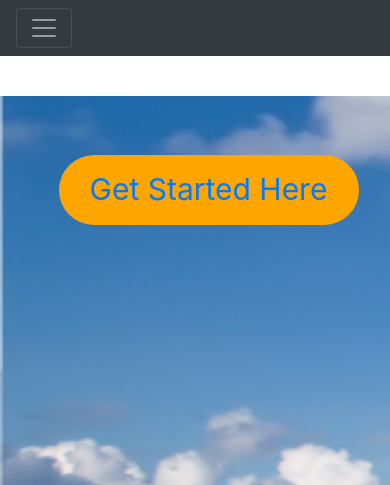
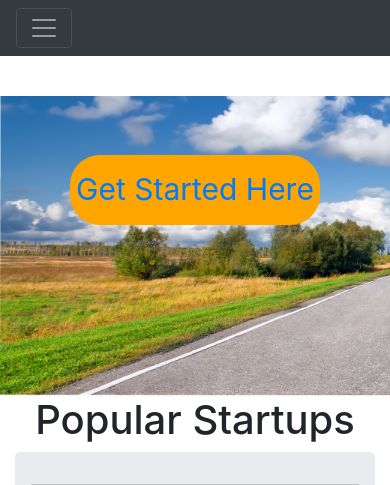
Before and after one commit to zura-papiashvili/BlogPost, a Flask app: page / in a window 390 px wide. Shown: the top 485 px of the page. Run offline with Flask 2, Linux system fonts and the light colour scheme; data comes from the database, SQL or seed files in the repository; parts of the project's set-up code (start-up, migrations or seed data) failed here and were passed over; some libraries are stand-ins or nearby versions.

Commit message:
update cover

```diff
--- a/myproject/static/css/base.css
+++ b/myproject/static/css/base.css
@@ -158,13 +158,14 @@
 
 
         background-color:orange;
-        width:300px;
+        width:250px;
         height:70px;
-        border-radius:35px;
+        border-radius:30px;
 
     }
 
-
+    .cover{
+    height:300px}
 
 
 
```
